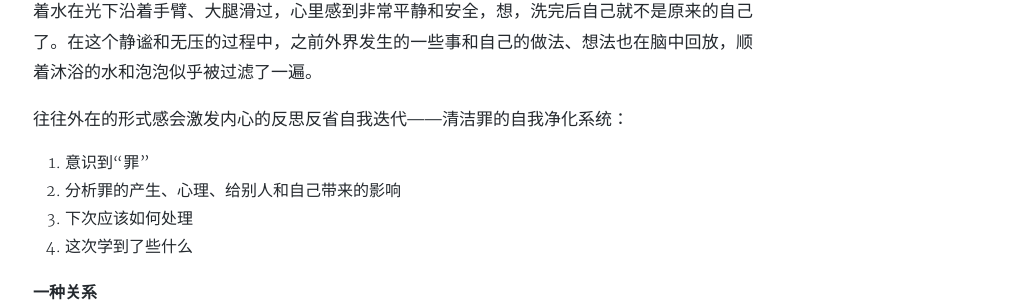
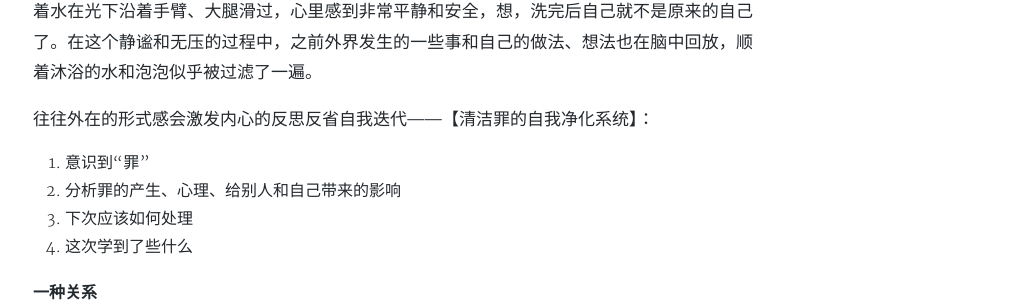
Before and after one commit to aJiea/ajiea.github.io, a Jekyll site: the page built from _posts/2020-05-24-sin.md, in a window 1280 px wide and 900 px high, scrolled down 2442 px. Shown: the part 151-453 px from the top of the window, without its empty margins (247-1280 px from the left). Built offline with Jekyll 4.4.1, drawn with Linux system fonts in a browser that asks for light colours; nearby versions of some CDN libraries; comment, search, counter and statistics services are not loaded; a style sheet for code colours, icons or effects is not loaded.

Commit message:
Update 2020-05-24-sin.md

```diff
--- a/_posts/2020-05-24-sin.md
+++ b/_posts/2020-05-24-sin.md
@@ -71,7 +71,7 @@ categories: 'PHILOSOPHY'
 
 外在途径，比如洗礼、仪式、礼拜、冥想，甚至可以是夜晚在小森林里自我和大自然的对话（大自然也包括了“我”，即自我与自我的对话）。记得我初中时候用洗淋浴的方式来给思想洗澡，看着水在光下沿着手臂、大腿滑过，心里感到非常平静和安全，想，洗完后自己就不是原来的自己了。在这个静谧和无压的过程中，之前外界发生的一些事和自己的做法、想法也在脑中回放，顺着沐浴的水和泡泡似乎被过滤了一遍。
 
-往往外在的形式感会激发内心的反思反省自我迭代——清洁罪的自我净化系统：
+往往外在的形式感会激发内心的反思反省自我迭代——【清洁罪的自我净化系统】：
 1. 意识到“罪”
 2. 分析罪的产生、心理、给别人和自己带来的影响
 3. 下次应该如何处理
```
